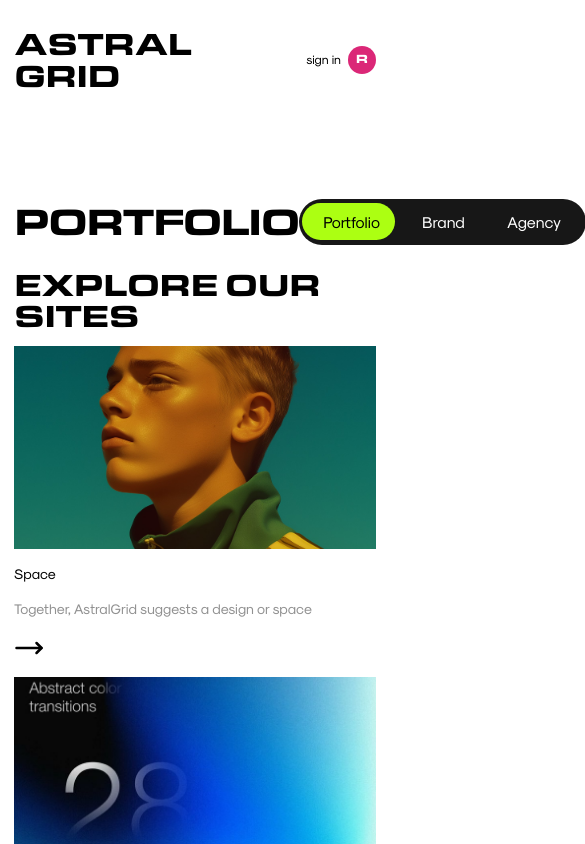
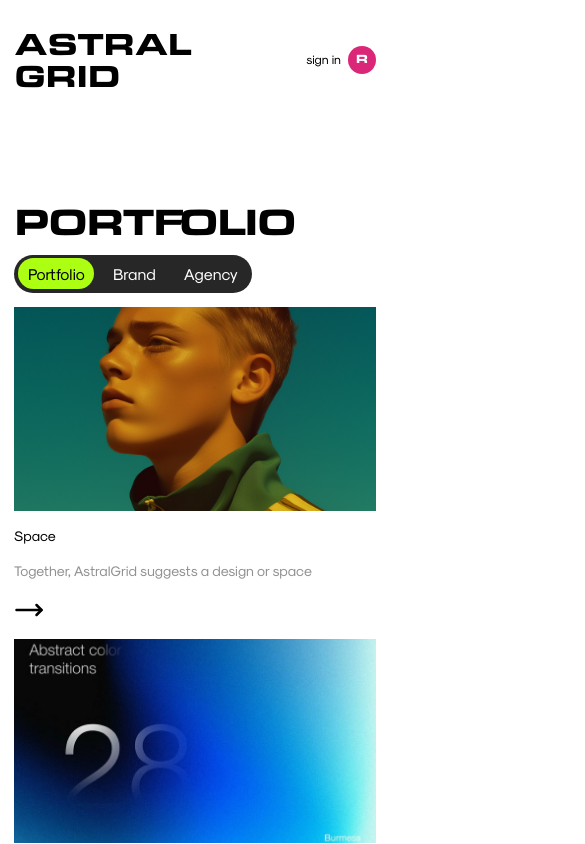
Before and after one commit to jtr-code/astral-grid, a Next.js app: page /home in a window 390 px wide. Shown: the top 844 px of the page, 585 px wide, since content can reach past the window. Built offline with nearby package versions, Linux system fonts and the light colour scheme.

Commit message:
add toggle button

```diff
--- a/app/recentsites/index.tsx
+++ b/app/recentsites/index.tsx
@@ -47,7 +47,6 @@ const RecentSites = () => {
   return (
     <>
       <div className="flex items-center justify-end"></div>
-      <Header title="Explore Our Sites" isSmallText />
       <RecentCards data={recentSitesData} />
     </>
   );
--- a/app/site/page.tsx
+++ b/app/site/page.tsx
@@ -1,9 +1,13 @@
 "use client"
 
 import React, { useState } from 'react';
-import Header from "@/components/Header";
+import Header from '@/components/Header';
 
-const filterButtons = [
+interface buttonType {
+    id: number;
+    buttonName: string;
+}
+const filterButtons: buttonType[] = [
     {
         id: 1,
         buttonName: "Portfolio",
@@ -19,21 +23,27 @@ const filterButtons = [
 ];
 
 const SiteLayout = () => {
-    const [activeButton, setActiveButton] = useState(1);
+    const [activeButton, setActiveButton] = useState<number>(1);
+    const [siteHeader, setSiteHeader] = useState<string>("Portfolio")
+
+    const handleOnClick = (button: buttonType) => {
+        setActiveButton(button.id);
+        setSiteHeader(button.buttonName);
+    }
 
     return (
-        <main className="pt-24 flex items-center justify-between">
-            <section>
-                <Header title="PORTFOLIO" />
+        <main className="pt-24 flex items-end justify-between flex-wrap">
+            <section >
+                <Header title={siteHeader} />
             </section>
-            <section className="relative p-1 rounded-full bg-neutral-900">
-                <div className="flex relative z-10">
+            <section className="relative mb-4 rounded-full bg-[#272727]">
+                <div className="flex relative z-10 ">
                     {filterButtons.map((button) => (
                         <button
                             key={button.id}
-                            onClick={() => setActiveButton(button.id)}
+                            onClick={() => handleOnClick(button)}
                             className={`
-                                relative px-6 py-2 rounded-full text-lg
+                                relative px-4 py-2 md:px-6 md:py-2 rounded-full text-lg
                                 font-modernistRegular transition-colors duration-200
                                 ${activeButton === button.id ? 'text-black' : 'text-white hover:text-neutral-300'}
                             `}
```
